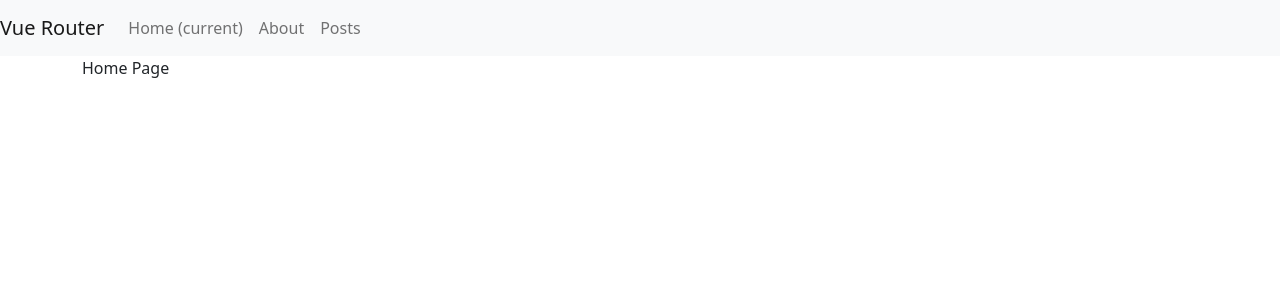
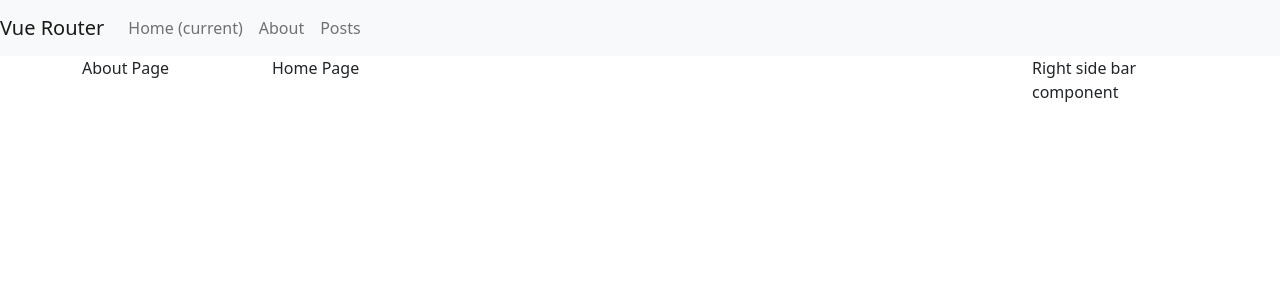
Before and after one commit to leelanarasimha/vue-composition-router, a Vue app: page /#/ in a window 1280 px wide. Shown: the top 300 px of the page. Built offline with nearby package versions, Linux system fonts and the light colour scheme.

Commit message:
Named views

```diff
--- a/src/App.vue
+++ b/src/App.vue
@@ -3,9 +3,13 @@
 
   <div class="container">
     <div class="row">
-      <div class="col-md-12">
+      <router-view name="LeftSideBar" class="col-md-2"></router-view>
+
+      <div class="col">
         <router-view></router-view>
       </div>
+
+      <router-view name="RightSideBar" class="col-md-2"></router-view>
     </div>
   </div>
 </template>
--- /dev/null
+++ b/src/components/LeftSideBar.vue
@@ -0,0 +1,3 @@
+<template>
+  <div>Left side bar component</div>
+</template>
--- /dev/null
+++ b/src/components/RightSideBar.vue
@@ -0,0 +1,3 @@
+<template>
+  <div>Right side bar component</div>
+</template>
--- a/src/main.js
+++ b/src/main.js
@@ -4,14 +4,30 @@ import Home from './pages/Home.vue';
 import About from './pages/About.vue';
 import Posts from './pages/Posts.vue';
 import SinglePost from './pages/SinglePost.vue';
+import LeftSideBar from './components/LeftSideBar.vue';
+import RightSideBar from './components/RightSideBar.vue';
 import PostComponent from './pages/PostComponent.vue';
 import ProductComponent from './pages/ProductComponent.vue';
 import NotFound from './pages/NotFound.vue';
 import { createRouter, createWebHashHistory } from 'vue-router';
 
 const routes = [
-  { path: '/', component: Home },
-  { path: '/about', component: About },
+  {
+    path: '/',
+    components: {
+      default: Home,
+      LeftSideBar: About,
+      RightSideBar
+    }
+  },
+  {
+    path: '/about',
+    components: {
+      default: About,
+      RightSideBar: LeftSideBar,
+      LeftSideBar: RightSideBar
+    }
+  },
   {
     path: '/articles',
     name: 'posts',
--- a/src/pages/Home.vue
+++ b/src/pages/Home.vue
@@ -1,3 +1,3 @@
 <template>
-    <div>Home Page</div>
+  <div>Home Page</div>
 </template>
```
